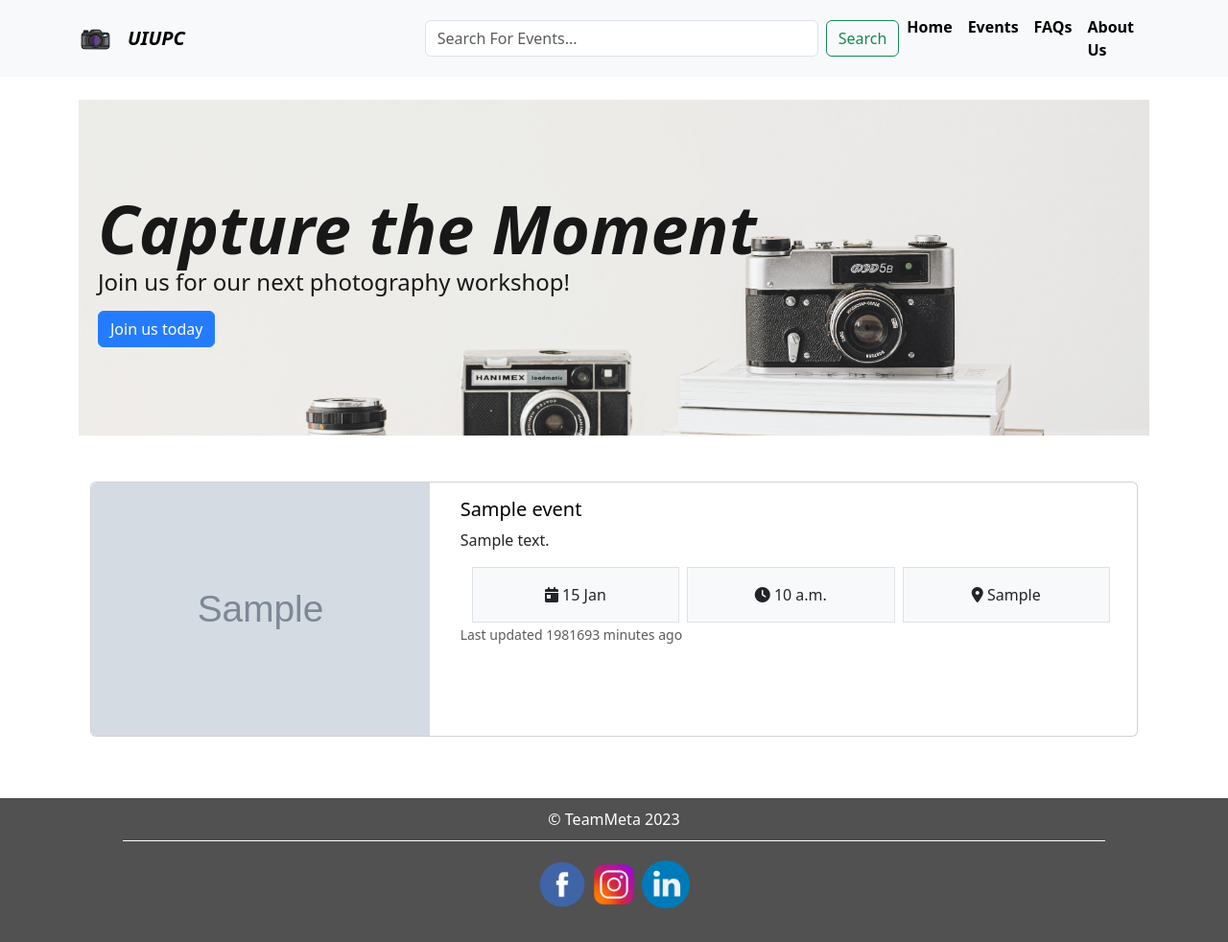
After one commit to mirzaaa101/UIUPhotographyClub-DjangoProject, a Django app: page /events in a window 1280 px wide. The commit adds this page. Shown: the whole page at 96% size. Run offline with Django 4.2, Linux system fonts and the light colour scheme; tables that the repository leaves empty hold one stand-in row (values such as "Sample post"); grey boxes marked "Sample" are stand-in pictures.

Commit message:
Added Dynamic Events Showing Page

```diff
--- a/UIUPC/website/admin.py
+++ b/UIUPC/website/admin.py
@@ -2,8 +2,10 @@ from django.contrib import admin
 from .models import RegistrationRequest
 from .models import Notice
 from .models import FAQ
+from .models import Event
 
 # Register your models here.
 admin.site.register(RegistrationRequest)
 admin.site.register(Notice)
 admin.site.register(FAQ)
+admin.site.register(Event)
--- a/UIUPC/website/models.py
+++ b/UIUPC/website/models.py
@@ -36,3 +36,18 @@ class FAQ(models.Model):
 
     def __str__(self):
         return f"{self.question}"
+
+
+class Event(models.Model):
+    e_id = models.AutoField(primary_key=True)
+    created_at = models.DateTimeField(auto_now_add=True)
+    title = models.CharField(max_length=200)
+    description = models.CharField(max_length=1200)
+    location = models.CharField(max_length=100)
+    event_date = models.DateField()
+    event_time = models.TimeField()
+    event_photo = models.ImageField(upload_to='Files/Events/')
+    join_event = models.BooleanField(default=False)
+
+    def __str__(self):
+        return f"Event-: {self.title}"
--- a/UIUPC/website/templates/base.html
+++ b/UIUPC/website/templates/base.html
@@ -7,6 +7,7 @@
     <meta name="viewport" content="width=device-width, initial-scale=1">
     <title>{%block title%} title {%endblock%}</title>
     <link href="https://cdn.jsdelivr.net/npm/bootstrap@5.3.2/dist/css/bootstrap.min.css" rel="stylesheet" integrity="sha384-T3c6CoIi6uLrA9TneNEoa7RxnatzjcDSCmG1MXxSR1GAsXEV/Dwwykc2MPK8M2HN" crossorigin="anonymous">
+    <link rel="stylesheet" href="https://cdnjs.cloudflare.com/ajax/libs/font-awesome/6.4.2/css/all.min.css">
     <link rel="icon" href="{% static 'Files/icon.ico' %}">
   </head>
   <body>
--- /dev/null
+++ b/UIUPC/website/templates/events.html
@@ -0,0 +1,86 @@
+{% extends 'base.html'%}
+{%load static%}
+{%block title%} Events{%endblock%}
+
+{% block content%}
+<style>
+    .image-container {
+    background-image: url("{% static 'Files/events-cover.jpg' %}");
+    background-size: cover;
+    background-position: center;
+    width: 100%;
+    height: 350px;
+    opacity: 0.9;
+    color: #fff;
+    padding: 20px;
+    display: flex;
+    align-items: center;
+    justify-content: space-between;
+  }
+  #typed-text {
+    font-style: italic;
+    color: black;
+    font-weight: bolder;
+    font-size: 70px;
+  }
+  #event-img{
+    max-height: auto;
+  }
+  .card-title:hover{
+    text-decoration: underline;
+    color: #3366CC;
+  }
+</style>
+<div class="image-container">
+    <div class="content">
+      <h1>
+        <strong id="typed-text">Capture the Moment</strong>
+        <p class="fs-4 fw-lighter" style="color: black;">Join us for our next photography workshop!</p>
+      </h1>
+      <button class="btn btn-primary">
+        <a href="{% url 'registration' %}" style="text-decoration: none; color: #fff;">Join us today</a>
+      </button>
+    </div>
+  </div>
+  <br><br>
+  <div class="container">
+    {% for event in events %}
+    <div class="card mb-3" style="max-width: auto;">
+      <div class="row g-3">
+        <div class="col-md-4">
+          <img src="{{ event.event_photo.url }}" class="img-fluid rounded-start" alt="..." id="event-img">
+        </div>
+        <div class="col-md-8">
+          <div class="card-body">
+            <a href="#" style="text-decoration: none; color: black;">
+              <h5 class="card-title">{{ event.title }}</h5>
+            </a>
+            <p class="card-text">{{ event.description }}</p>
+            <div class="container" style="width: auto;">
+              <div class="row g-2">
+                <div class="col-4">
+                  <div class="p-3 border bg-light text-center">
+                    <i class="fas fa-calendar-day"></i> {{ event.event_date|date:"j M" }}
+                  </div>
+                </div>
+                <div class="col-4">
+                  <div class="p-3 border bg-light text-center">
+                    <i class="fas fa-clock"></i> {{ event.event_time }}
+                  </div>
+                </div>
+                <div class="col-4">
+                  <div class="p-3 border bg-light text-center">
+                    <i class="fas fa-map-marker-alt"></i> {{ event.location }}
+                  </div>
+                </div>
+              </div>
+            </div>
+            <p class="card-text"><small class="text-muted">Last updated {{ event.time_since_creation|floatformat:0 }} minutes ago</small></p>
+          </div>
+        </div>
+      </div>
+    </div>
+    <br><br>
+    {% endfor %}
+  </div>
+{%endblock%}
--- a/UIUPC/website/templates/faqs.html
+++ b/UIUPC/website/templates/faqs.html
@@ -7,7 +7,7 @@
     <meta http-equiv="X-UA-Compatible" content="IE=edge" />
     <meta name="viewport" content="width=device-width, initial-scale=1.0" />
     <link rel="icon" href="{% static 'Files/icon.ico' %}">
-    <title>UIUPC-FAQ</title>
+    <title>FAQs</title>
 </head>
 <style>
     @import url('https://fonts.googleapis.com/css?family=Hind:300,400&display=swap');
--- a/UIUPC/website/templates/header.html
+++ b/UIUPC/website/templates/header.html
@@ -47,10 +47,10 @@
     <div class="collapse navbar-collapse me-2" id="navbarSupportedContent">
       <ul class="navbar-nav ms-auto mb-10 mb-lg-0">
         <li class="nav-item">
-          <a class="nav-link active" aria-current="page" href="#"><strong>Home</strong></a>
+          <a class="nav-link active" aria-current="page" href="{% url 'home' %}"><strong>Home</strong></a>
         </li>
         <li class="nav-item">
-          <a class="nav-link active" href="#"><strong>Events</strong></a>
+          <a class="nav-link active" href="{% url 'events' %}"><strong>Events</strong></a>
         </li>
         <li class="nav-item">
           <a class="nav-link active" href="{% url 'faqs' %}"><strong>FAQs</strong></a>
--- a/UIUPC/website/urls.py
+++ b/UIUPC/website/urls.py
@@ -8,6 +8,8 @@ urlpatterns = [
     path('', views.home, name='home'),
     path('onlineregistration', views.registration, name='registration'),
     path('faqs', views.faqs, name='faqs'),
+    path('events', views.events, name='events'),
+    path('events/<int:event_id>/', views.event_detail, name='event_detail')
 ]
 
 if settings.DEBUG:
--- a/UIUPC/website/views.py
+++ b/UIUPC/website/views.py
@@ -4,12 +4,14 @@ from django.contrib.auth.models import User
 from .models import RegistrationRequest
 from UIUPC import settings
 from django.core.mail import send_mail
-from .models import Notice
-from .models import FAQ
+from django.shortcuts import get_object_or_404
+from django.utils import timezone
+from .models import Notice, FAQ, Event
 
 def home(request):
     recent_notices = Notice.objects.order_by('-created_at')[:2]
-    return render(request, 'home.html', {'recent_notices': recent_notices})
+    recent_events = Event.objects.order_by('-created_at')[:4]
+    return render(request, 'home.html', {'recent_notices': recent_notices, 'recent_events': recent_events})
 
 def registration(request):
     if request.method == 'POST':
@@ -50,3 +52,15 @@ def registration(request):
 def faqs(request):
     faqs = FAQ.objects.all()
     return render(request,'faqs.html', {'faqs':faqs})
+
+
+def events(request):
+    events = Event.objects.all()
+    for event in events:
+        time_difference = timezone.now() - event.created_at
+        event.time_since_creation = time_difference.total_seconds() / 60
+    return render(request, 'events.html', {'events':events})
+
+def event_detail(request, event_id):
+    event = get_object_or_404(Event, pk=event_id)
+    return render(request, 'event_detail.html', {'event': event})
```
Also changed, not shown: UIUPC/website/templates/home.html (+11 -30 lines), UIUPC/Files/Events/notice2.jpg (added), UIUPC/Files/Events/notice3_N9X6Yii.jpg (added), UIUPC/Files/Events/notice4.jpg (added), UIUPC/static/Files/events-cover.jpg (added), UIUPC/website/migrations/0005_event.py (added).
